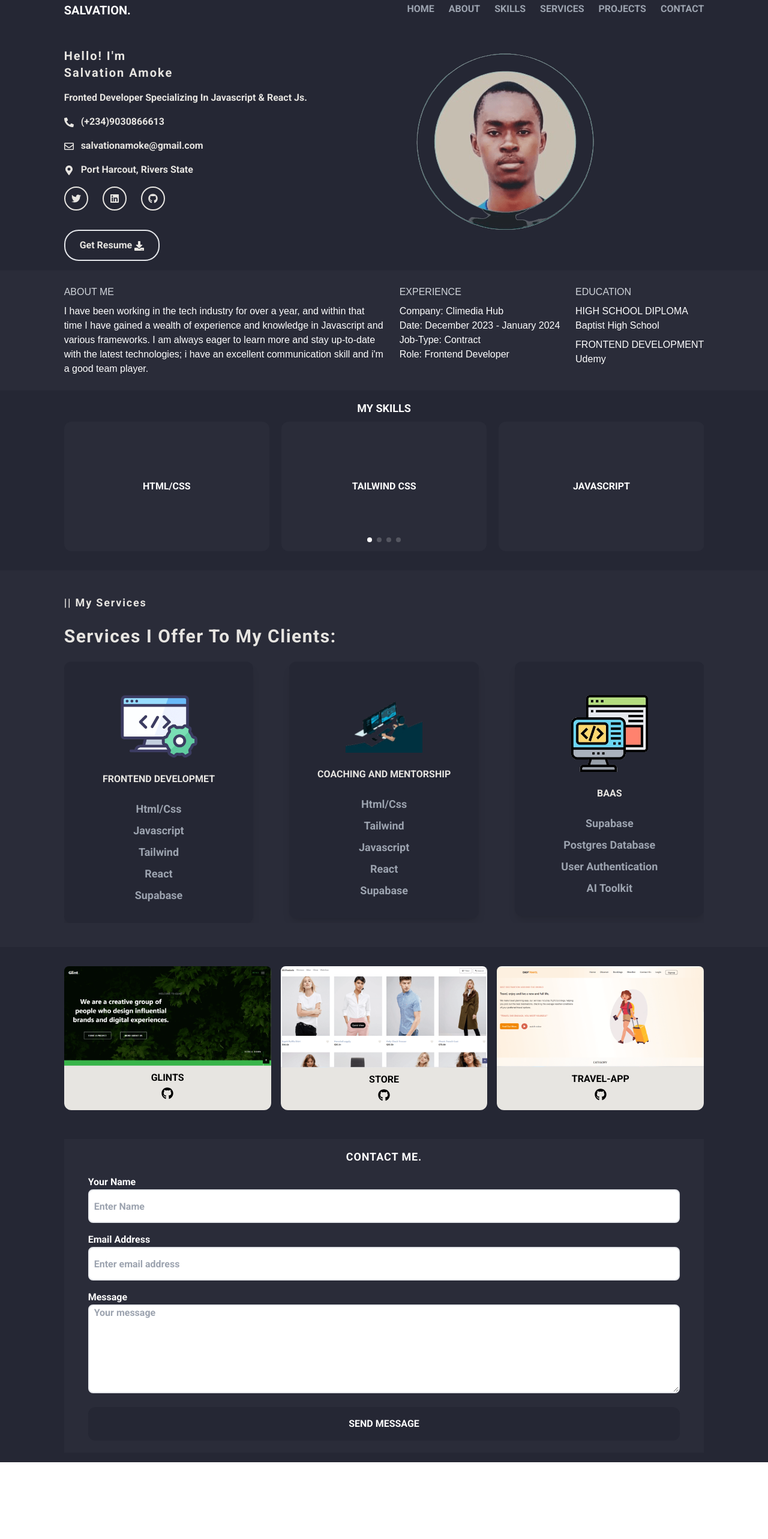
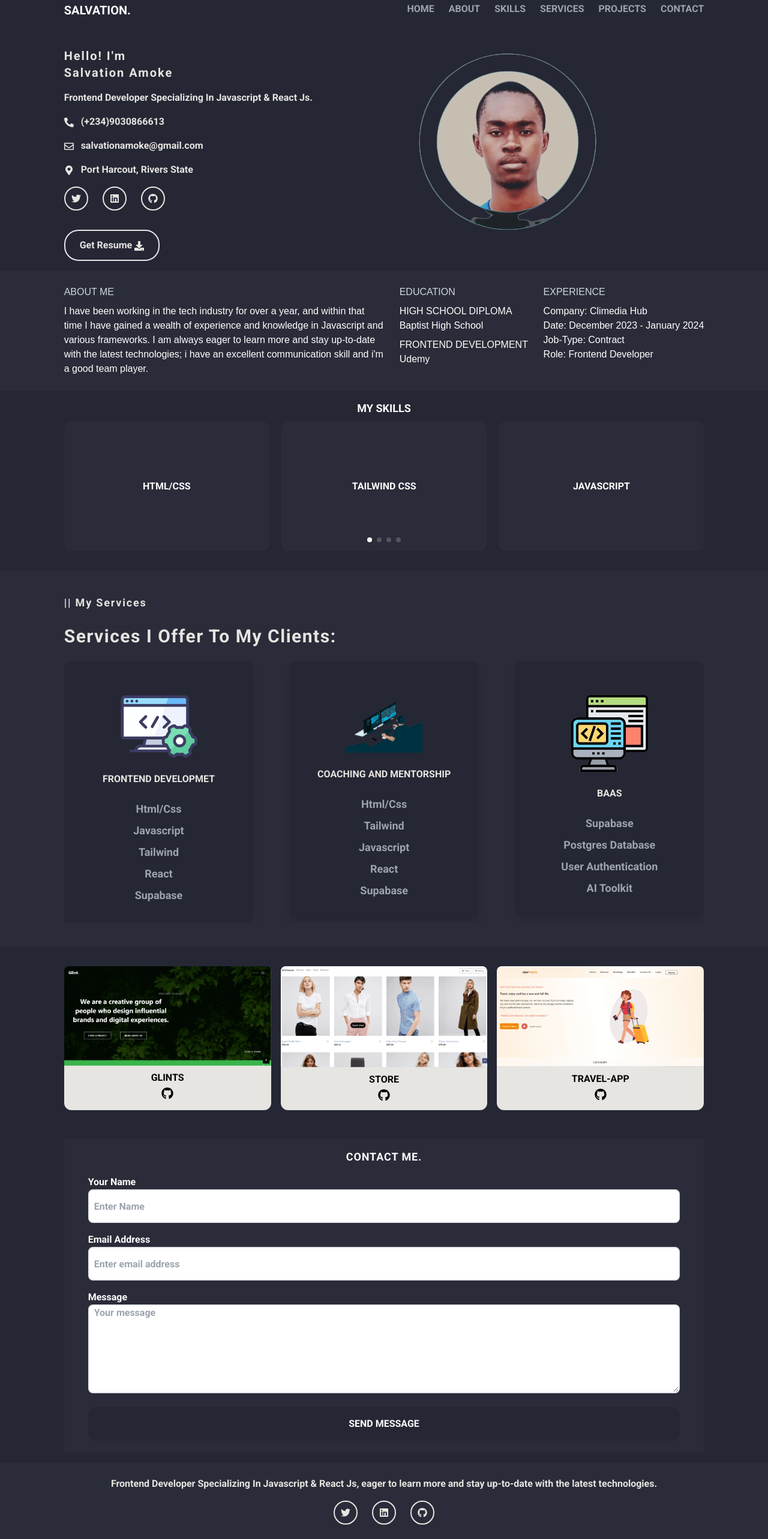
Before and after one commit to salv20/Portfolio, a React (Vite) app: page / in a window 1280 px wide. Shown: the part 21-2587 px from the top of the page at 60% size. Before the commit the page ends 2459 px from the top, so only its background shows below. Built offline with nearby package versions, Linux system fonts and the light colour scheme.

Commit message:
footer ui

```diff
--- a/src/App.jsx
+++ b/src/App.jsx
@@ -1,3 +1,4 @@
+import Footer from "./components/Footer"
 import Header from "./components/Header"
 import About from "./components/Mainbody/About"
 import Contact from "./components/Mainbody/Contact"
@@ -20,6 +21,7 @@ function App() {
       <Services />
       <Project />
       <Contact />
+      <Footer />
     </main>
   )
 }
--- a/src/components/Footer.jsx
+++ b/src/components/Footer.jsx
@@ -1,8 +1,27 @@
-
+import { FaTwitter, FaLinkedin, FaGithub } from "react-icons/fa"
 const Footer = () => {
     return (
-        <footer>
-            footer
+        <footer className=" sm:text-center bg-headerLightBg text-navText py-6">
+            <div className=" w-5/6 mx-auto space-y-4">
+                <p>
+                    Frontend Developer Specializing In Javascript & React Js,
+                    eager to learn more and stay up-to-date with the latest technologies.
+                </p>
+                <div className='flex space-x-6 socials sm:justify-center '>
+                    <button>
+                        <a href="https://twitter.com/Salvati75317889"><FaTwitter /></a>
+                    </button>
+
+                    <button>
+                        <a href="https://www.linkedin.com/in/amoke-salvation-6b89a7248/"><FaLinkedin /></a>
+                    </button>
+
+                    <button>
+                        <a href="https://github.com/salv20"><FaGithub /></a>
+                    </button>
+                </div>
+            </div>
+
         </footer>
     )
 }
--- a/src/components/Mainbody/About.jsx
+++ b/src/components/Mainbody/About.jsx
@@ -15,16 +15,6 @@ const About = () => {
                 </article>
 
                 <article className="capitalize space-y-2">
-                    <h1 className=" uppercase text-gray-300">experience</h1>
-                    <div className="">
-                        <p>company: climedia hub </p>
-                        <p>date: december 2023 - january 2024</p>
-                        <p>Job-type: contract</p>
-                        <p>Role: frontend developer</p>
-                    </div>
-                </article>
-
-                <article className="capitalize space-y-2">
                     <h1 className=" uppercase text-gray-300">education</h1>
                     <div className="">
                         <p className=" uppercase">high school diploma</p>
@@ -35,6 +25,17 @@ const About = () => {
                         <p>udemy</p>
                     </div>
                 </article>
+
+                <article className="capitalize space-y-2">
+                    <h1 className=" uppercase text-gray-300">experience</h1>
+                    <div className="">
+                        <p>company: climedia hub </p>
+                        <p>date: december 2023 - january 2024</p>
+                        <p>Job-type: contract</p>
+                        <p>Role: frontend developer</p>
+                    </div>
+                </article>
+
             </div>
         </section>
     )
--- a/src/components/Mainbody/Home.jsx
+++ b/src/components/Mainbody/Home.jsx
@@ -8,7 +8,7 @@ const Home = () => {
                     <h2>hello! i&apos;m </h2>
                     <h1>salvation amoke</h1>
                 </div>
-                <p>fronted developer specializing in javascript & react js.</p>
+                <p>frontend developer specializing in javascript & react js.</p>
 
                 <div className=" space-y-4 grid text-left justify-center md:justify-start">
                     <p> <FaPhoneAlt className=' inline-block mr-2' /> (+234)9030866613</p>
```
